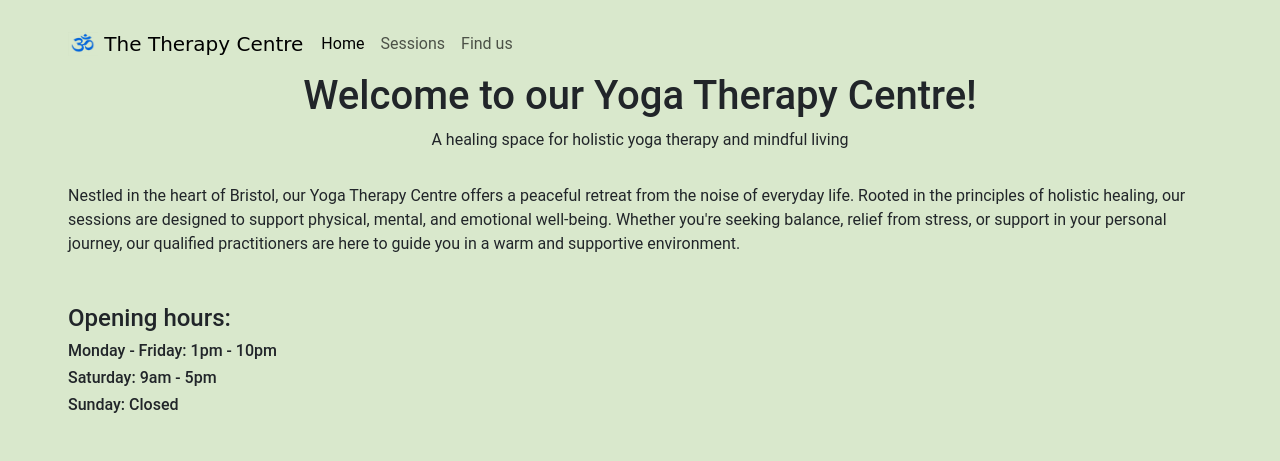
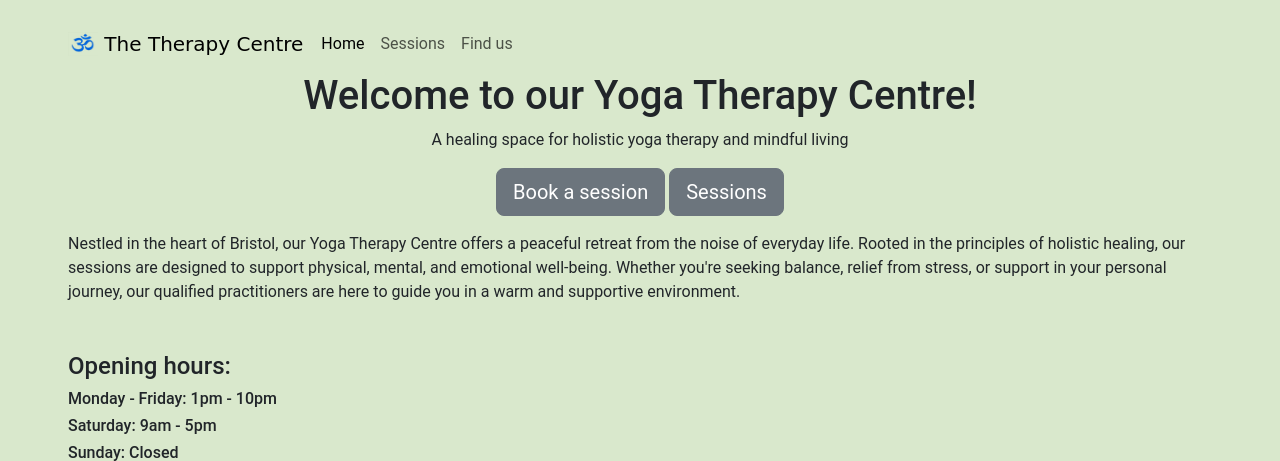
Before and after one commit to LidiaMorejudo/therapycentre, a Django app: page / in a window 1280 px wide; the page is wider, and only the part inside the window is pictured. Shown: the top 461 px of that part. Run offline with Django 5.2, Linux system fonts and the light colour scheme; some libraries are stand-ins or nearby versions.

Commit message:
Added boxes for accessing booking and sessions in the index page

```diff
--- a/core/templates/core/index.html
+++ b/core/templates/core/index.html
@@ -9,6 +9,8 @@
     <div class="col-12 callout jumbotron text-center">
       <h1 class="jumbotron-header">Welcome to our Yoga Therapy Centre!</h1>
       <p>A healing space for holistic yoga therapy and mindful living</p>
+      <a href="{% url 'booking' %}" class="btn btn-secondary btn-lg header-btn">Book a session</a>
+      <a href="{% url 'sessions' %}" class="btn btn-secondary btn-lg header-btn">Sessions</a>
     </div>
   </div>
 </div>
```
